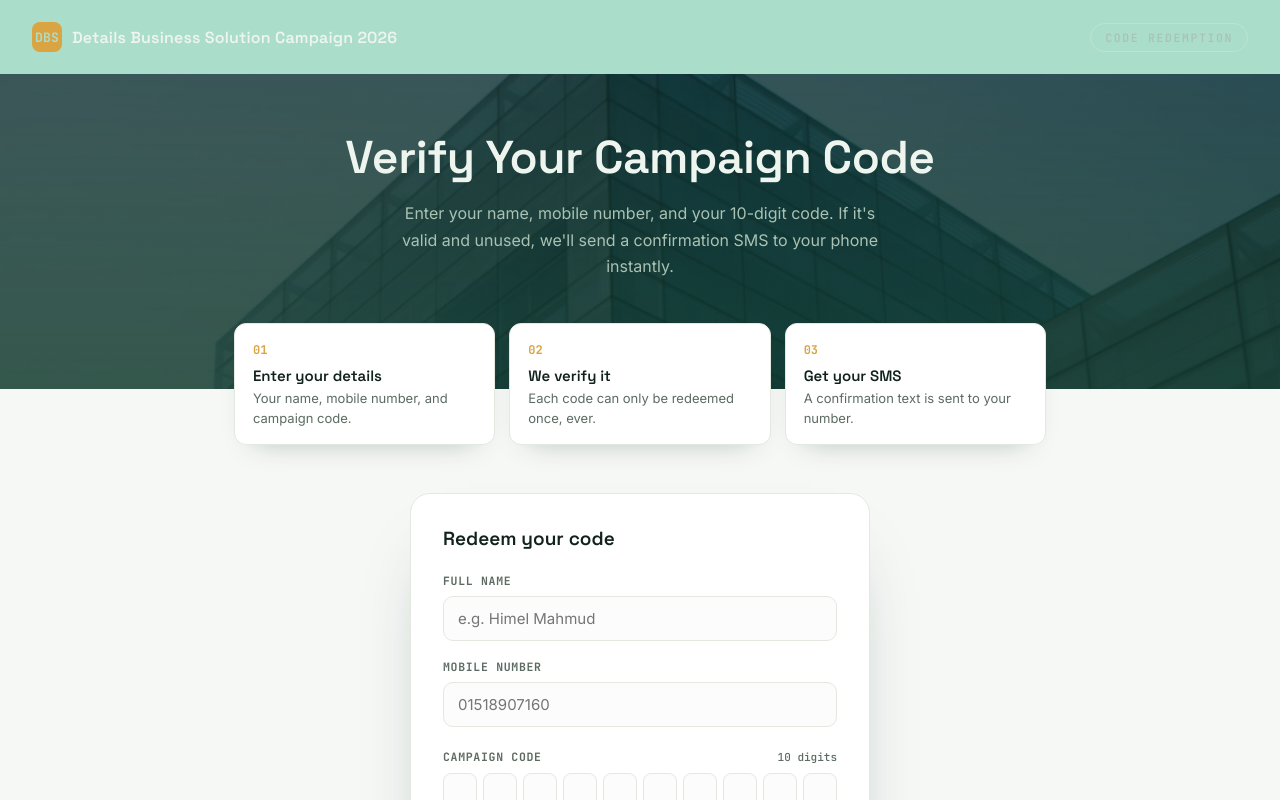
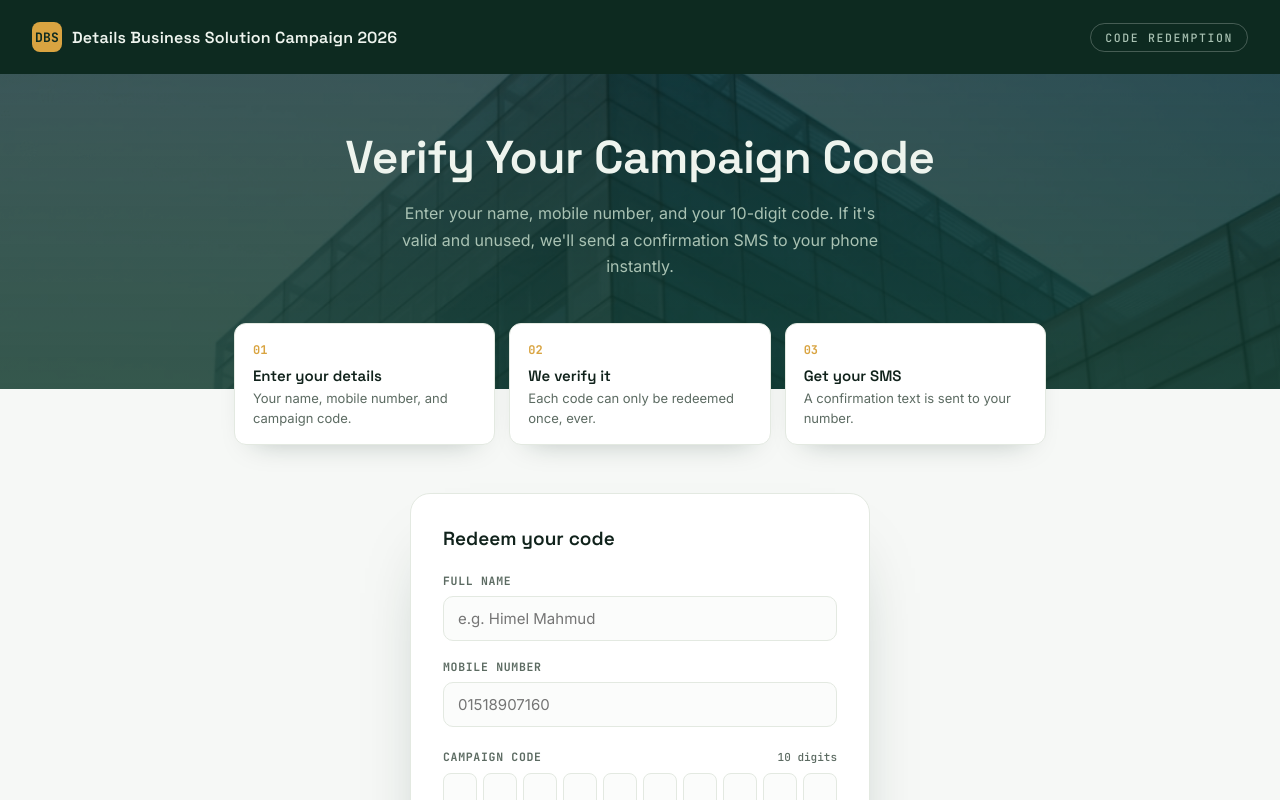
Before and after one commit to himel-official/Campaign-Website-Demo, a Next.js app: page / in a window 1280 px wide. Shown: the top 800 px of the page. Built offline with nearby package versions, Linux system fonts and the light colour scheme.

Commit message:
Update globals.css

```diff
--- a/app/globals.css
+++ b/app/globals.css
@@ -1,6 +1,6 @@
 :root {
   --bg-page: #f6f8f6;
-  --bg-band: #abddcb;
+  --bg-band: #0d2a20;
   --bg-band-soft: #113827;
   --ink: #10221b;
   --ink-soft: #5c6b62;
```
